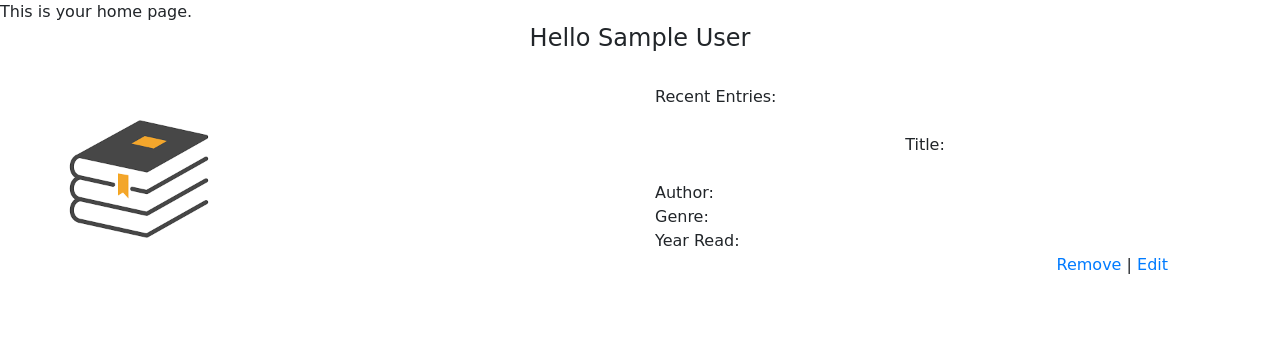
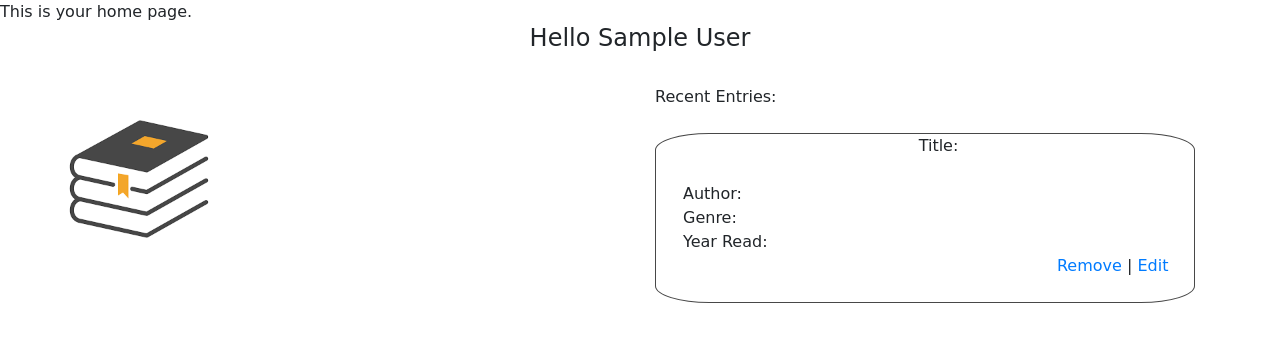
Before and after one commit to Aishwant/readandfind, a PHP site: page /home.php in a window 1280 px wide. Shown: the part 56-398 px from the top of the page. Run offline with PHP 8.4, Linux system fonts and the light colour scheme; the visitor is signed in with stand-in values (Sample User, id 1); some libraries are stand-ins or nearby versions.

Commit message:
css for listing books

```diff
--- a/css/main.css
+++ b/css/main.css
@@ -151,3 +151,9 @@ body{
 
 
 /******** Navbar end ******/
+
+.books{
+    border: solid 1px #484848;
+    border-radius: 10%;
+    padding-left: 5%;
+}
```
